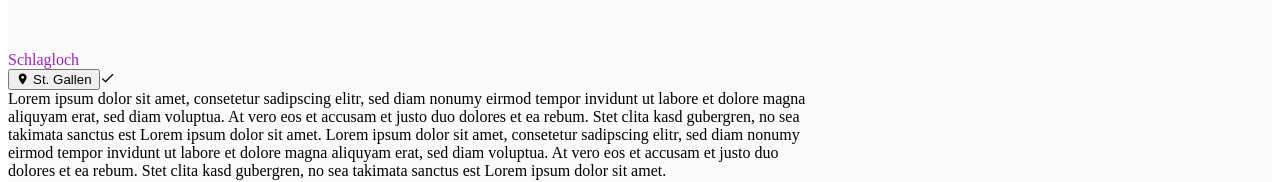
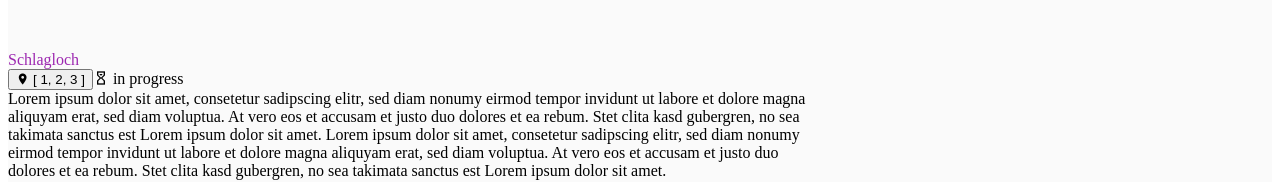
Before and after one commit to CCT-JunITer/starthack-frontend, a Vue app: page /vote in a window 1280 px wide. Shown: the part 363-545 px from the top of the page. Built offline with nearby package versions, Linux system fonts and the light colour scheme; a small style sheet from the web is missing.

Commit message:
merge to Report interface

```diff
--- a/src/interfaces/Report.ts
+++ b/src/interfaces/Report.ts
@@ -2,4 +2,8 @@ export interface Report {
   title: string;
   description: string;
   location: number[];
+  type: string;
+  votes: number,
+  voted?: boolean,
+  image?: string,
 }
--- a/src/router/index.ts
+++ b/src/router/index.ts
@@ -29,10 +29,6 @@ const routes: Array<RouteConfig> = [
     name: 'vote',
     component: () => import('../views/vote/VoteView.vue'),
   },
-  {
-    path: '/vote/:id',
-    component: () => import('../views/vote/Vote.vue'),
-  },
 ];
 
 const router = new VueRouter({
--- a/src/views/vote/Vote.vue
+++ /dev/null
@@ -1,59 +0,0 @@
-<template>
-  <v-container>
-
-    <v-card-actions dense>
-      <div class="subtitle-2 subtitle">
-        Test
-      </div>
-      <v-spacer></v-spacer>
-      <v-chip
-        color="teal"
-        text-color="white"
-      >
-        Abgeschlossen
-        <v-icon right>
-          mdi-check
-        </v-icon>
-      </v-chip>
-    </v-card-actions>
-
-    <v-card-subtitle>
-      {{ investment.title }}
-    </v-card-subtitle>
-    <v-card-text>{{ investment.text }}</v-card-text>
-
-    <v-chip
-      color="teal"
-      text-color="white"
-      v-if="investment.status == 'finished'"
-    >
-      Abgeschlossen
-      <v-icon right>
-        mdi-check
-      </v-icon>
-    </v-chip>
-  </v-container>
-</template>
-
-<script lang="ts">
-import { Vue, Component, Prop } from 'vue-property-decorator';
-
-@Component({
-  components: { },
-})
-export default class Vote extends Vue {
-    investment = {
-      title: 'Schlagloch',
-      text: 'Lorem ipsum dolor sit amet, consetetur sadipscing elitr, sed diam nonumy eirmod tempor invidunt ut labore et dolore magna aliquyam erat, sed diam voluptua. At vero eos et accusam et justo duo dolores et ea rebum. Stet clita kasd gubergren, no sea takimata sanctus est Lorem ipsum dolor sit amet. Lorem ipsum dolor sit amet, consetetur sadipscing elitr, sed diam nonumy eirmod tempor invidunt ut labore et dolore magna aliquyam erat, sed diam voluptua. At vero eos et accusam et justo duo dolores et ea rebum. Stet clita kasd gubergren, no sea takimata sanctus est Lorem ipsum dolor sit amet.',
-      status: 'finished',
-    };
-}
-</script>
-
-<style lang="scss">
-
-@import '~vuetify/src/styles/styles.sass';
-.subtitle {
-  color: map-get($purple, 'base');
-}
-</style>
--- a/src/views/vote/VoteView.vue
+++ b/src/views/vote/VoteView.vue
@@ -45,13 +45,15 @@
                 </v-icon>
                 {{ submission.location }}
               </v-btn>
-
-              <v-icon color="teal">
-                mdi-check
+            <v-chip>
+              <v-icon color="purple">
+                mdi-timer-sand
               </v-icon>
+              in progress
+            </v-chip>
             </v-card-actions>
 
-            <v-card-text>{{ submission.text }}</v-card-text>
+            <v-card-text>{{ submission.description }}</v-card-text>
 
             <v-card-actions>
               <v-list-item class="grow">
@@ -89,8 +91,8 @@
 
 <script lang="ts">
 /* eslint-disable global-require, no-param-reassign, class-methods-use-this */
+import { Report } from '@/interfaces/Report';
 import { Vue, Component, Prop } from 'vue-property-decorator';
-import { Submission } from '@/interfaces';
 
 @Component({})
 export default class VoteView extends Vue {
@@ -102,33 +104,32 @@ export default class VoteView extends Vue {
   sort = [
     {
       text: 'Votes aufsteigend',
-      filter: <T extends Array<Submission>>(v: T): T => v.sort((o1, o2) => o1.votes - o2.votes),
+      filter: <T extends Array<Report>>(v: T): T => v.sort((o1, o2) => o1.votes - o2.votes),
     },
     {
       text: 'Votes absteigend',
-      filter: <T extends Array<Submission>>(v: T): T => v.sort((o1, o2) => o2.votes - o1.votes),
+      filter: <T extends Array<Report>>(v: T): T => v.sort((o1, o2) => o2.votes - o1.votes),
     },
     {
       text: 'Neuste zuerst',
-      filter: <T extends Array<Submission>>(v: T): T => v.sort((o1, o2) => o2.votes - o1.votes),
+      filter: <T extends Array<Report>>(v: T): T => v.sort((o1, o2) => o2.votes - o1.votes),
     },
   ];
 
   selectedSort: any = this.sort[0];
 
-  get sorted(): Submission[] {
+  get sorted(): Report[] {
     return this.selectedSort.filter(this.investments);
   }
 
-  investments: Submission[] = [
+  investments: Report[] = [
     {
       type: 'Schlagloch',
       title: 'Schlagloch sollte repariert werden',
-      text: 'Lorem ipsum dolor sit amet, consetetur sadipscing elitr, sed diam nonumy eirmod tempor invidunt ut labore et dolore magna aliquyam erat, sed diam voluptua. At vero eos et accusam et justo duo dolores et ea rebum. Stet clita kasd gubergren, no sea takimata sanctus est Lorem ipsum dolor sit amet. Lorem ipsum dolor sit amet, consetetur sadipscing elitr, sed diam nonumy eirmod tempor invidunt ut labore et dolore magna aliquyam erat, sed diam voluptua. At vero eos et accusam et justo duo dolores et ea rebum. Stet clita kasd gubergren, no sea takimata sanctus est Lorem ipsum dolor sit amet.',
-      status: 'finished',
+      description: 'Lorem ipsum dolor sit amet, consetetur sadipscing elitr, sed diam nonumy eirmod tempor invidunt ut labore et dolore magna aliquyam erat, sed diam voluptua. At vero eos et accusam et justo duo dolores et ea rebum. Stet clita kasd gubergren, no sea takimata sanctus est Lorem ipsum dolor sit amet. Lorem ipsum dolor sit amet, consetetur sadipscing elitr, sed diam nonumy eirmod tempor invidunt ut labore et dolore magna aliquyam erat, sed diam voluptua. At vero eos et accusam et justo duo dolores et ea rebum. Stet clita kasd gubergren, no sea takimata sanctus est Lorem ipsum dolor sit amet.',
       votes: 200,
+      location: [1, 2, 3],
       voted: true,
-      location: 'St. Gallen',
       image: require('@/assets/schlagloch1.jpg'),
     },
   ];
```
Also changed, not shown: src/interfaces/index.ts (deleted, +0 -10 lines), .eslintrc.js, 1 other file (tests, documents, lock files or other folders).
